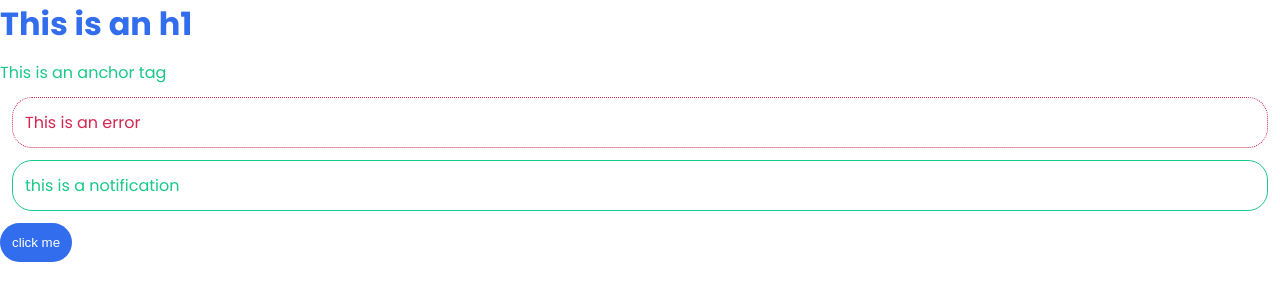
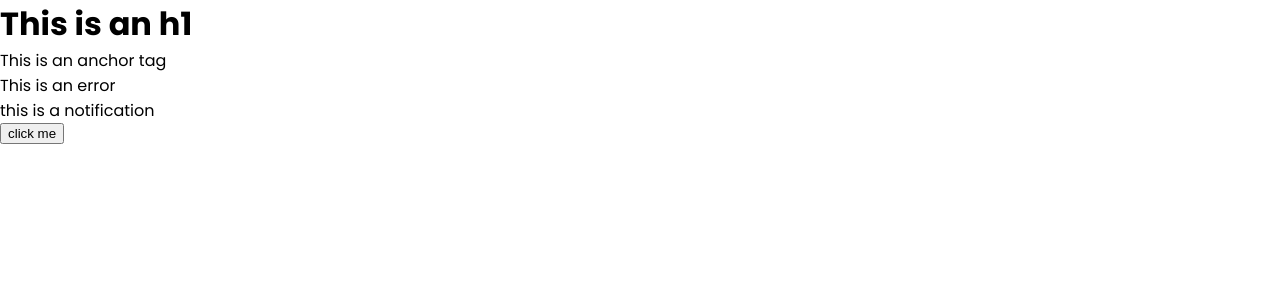
Before and after one commit to Nifemiasaolu/SASS_Tutorial, a website: page index.html in a window 1280 px wide. Drawn offline with Linux system fonts and the light colour scheme.

Commit message:
Tweaked details

```diff
--- a/css/index.css
+++ b/css/index.css
@@ -1,6 +1,5 @@
+/* Theme Colors */
 @import url("https://fonts.googleapis.com/css2?family=Poppins:ital,wght@0,100;0,200;0,300;0,400;0,500;0,600;0,700;0,800;0,900;1,100;1,200;1,300;1,400;1,500;1,600;1,700;1,800;1,900&display=swap");
-/* Theme Colors */
-
 /* reset styles */
 * {
   color: inherit;
@@ -29,39 +28,6 @@ img {
   max-width: 100%;
 }
 
-h1 {
+.text {
   color: #326dee;
-    margin-bottom: 0.75rem;
 }
-
-a {
-    color: #1ac888;
-}
-
-button {
-    color: #fff;
-    border: 0;
-    background: #326dee;
-    border-radius: 20px;
-    padding: 0.75rem;
-}
-
-.error {
-    color: #d32752;
-    border-color: #d32752;
-    border-style: dotted;
-    margin: 0.75rem;
-    padding: 0.75rem;
-    border-radius: 20px;
-    border-width: 1px;
-}
-
-.notification {
-    color: #1ac888;
-    border-color: #1ac888;
-    border-style: solid;
-    margin: 0.75rem;
-    padding: 0.75rem;
-    border-radius: 20px;
-    border-width: 1px;
-}
```
Lines whose indentation alone changed are shown as unchanged.
